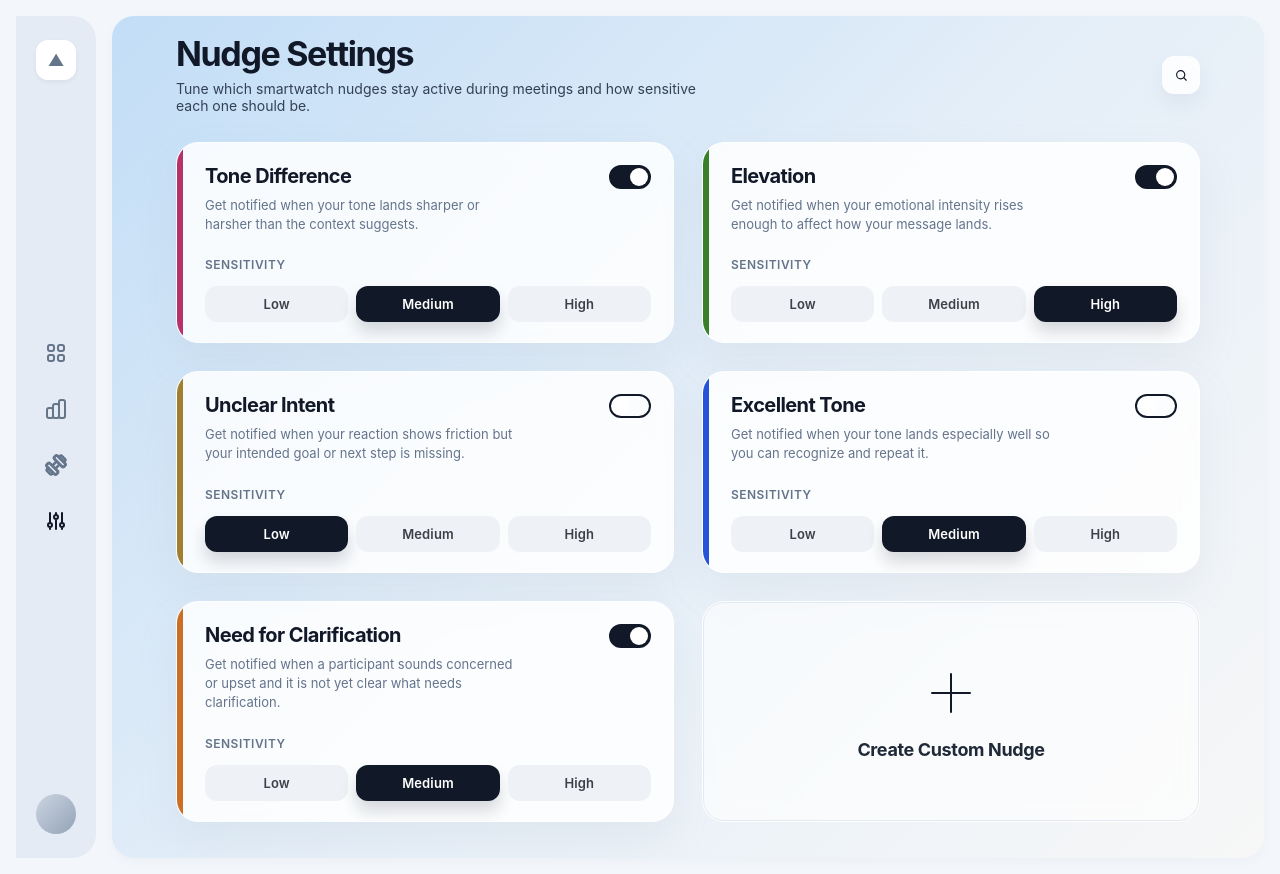
After one commit to lucaskmiyazaki/noonchi_appraisal, a Flask app: a page that uses templates/_left_sidebar.html in a window 1280 px wide. The commit adds this page. Run offline with Flask 3, Linux system fonts and the light colour scheme.

Commit message:
feat: add nudge setting screen

```diff
--- a/server.py
+++ b/server.py
@@ -424,6 +424,10 @@ def user_practice(user_name):
 @app.get("/<user_name>/analysis")
 def user_analysis(user_name):
     return render_template("analysis.html", current_user=user_name)
+
+@app.get("/<user_name>/nudges")
+def user_nudges(user_name):
+    return render_template("nudge_settings.html", current_user=user_name)
 
 @app.get("/<user_name>")
 def user_sessions(user_name):
--- a/templates/_left_sidebar.html
+++ b/templates/_left_sidebar.html
@@ -14,6 +14,9 @@
         </g>
       </svg>
     </a>
+    <a class="app-nav-icon{% if active_nav_icon == 'regulation' %} is-active{% endif %}" href="{{ nudges_nav_href or ('/' ~ (current_user|urlencode) ~ '/nudges') }}" aria-label="Open nudge settings">
+      <svg fill="none" viewBox="0 0 24 24" aria-hidden="true"><path stroke-linecap="round" stroke-linejoin="round" stroke-width="2" d="M12 6V4m0 2a2 2 0 100 4m0-4a2 2 0 110 4m-6 8a2 2 0 100-4m0 4a2 2 0 110-4m0 4v2m0-6V4m6 6v10m6-2a2 2 0 100-4m0 4a2 2 0 110-4m0 4v2m0-6V4"></path></svg>
+    </a>
   </div>
   <div class="app-nav-avatar"></div>
 </nav>
--- /dev/null
+++ b/templates/nudge_settings.html
@@ -0,0 +1,467 @@
+<!DOCTYPE html>
+<html lang="en">
+<head>
+  <meta charset="UTF-8" />
+  <meta name="viewport" content="width=device-width, initial-scale=1.0" />
+  <title>Nudge Settings</title>
+  <link rel="stylesheet" href="/static/styles.css">
+  <style>
+    :root {
+      --bg-main: #f3f6fa;
+      --panel-bg: rgba(255, 255, 255, 0.84);
+      --sidebar-bg: #e5ebf4;
+      --text-dark: #111827;
+      --text-muted: #64748b;
+      --border-soft: rgba(226, 232, 240, 0.92);
+      --chip-bg: #eef2f7;
+      --chip-active-bg: #111827;
+      --chip-active-text: #ffffff;
+      --card-radius: 22px;
+      --pink-hl: #fde0eb;
+      --yellow-hl: #fef2b6;
+      --green-hl: #bdf1aa;
+      --blue-hl: #dbeafe;
+      --orange-hl: #ffd9b3;
+      --neutral-hl: #f1f5f9;
+    }
+
+    html, body { height: 100%; margin: 0; overflow: hidden; }
+    body {
+      font-family: 'Inter', -apple-system, BlinkMacSystemFont, 'Segoe UI', Roboto, sans-serif;
+      background: var(--bg-main);
+      color: var(--text-dark);
+    }
+
+    .nudge-layout {
+      display: grid;
+      grid-template-columns: 80px minmax(0, 1fr);
+      gap: 16px;
+      height: 100vh;
+      width: 100vw;
+      padding: 16px;
+    }
+
+    .app-nav {
+      background: var(--sidebar-bg);
+      border-radius: 0 24px 24px 0;
+      display: flex;
+      flex-direction: column;
+      align-items: center;
+      padding: 24px 0;
+      z-index: 3;
+    }
+
+    .app-logo {
+      width: 40px;
+      height: 40px;
+      border-radius: 12px;
+      background: #fff;
+      color: var(--text-muted);
+      display: flex;
+      align-items: center;
+      justify-content: center;
+      box-shadow: 0 2px 5px rgba(0,0,0,0.05);
+      font-weight: 700;
+      margin-bottom: auto;
+      text-decoration: none;
+    }
+
+    .app-nav-icons { display: flex; flex-direction: column; gap: 24px; margin-bottom: auto; }
+    .app-nav-icon {
+      width: 32px;
+      height: 32px;
+      border-radius: 8px;
+      display: flex;
+      align-items: center;
+      justify-content: center;
+      color: var(--text-muted);
+      background: transparent;
+      font-size: 18px;
+      text-decoration: none;
+    }
+
+    .app-nav-icon svg { width: 24px; height: 24px; stroke: currentColor; }
+    .app-nav-icon.is-active { color: #111827; }
+    .app-nav-avatar { width: 40px; height: 40px; border-radius: 999px; background: linear-gradient(135deg, #cbd5e1, #94a3b8); }
+
+    .nudge-main {
+      min-width: 0;
+      border-radius: 22px;
+      background: linear-gradient(135deg, rgba(189, 219, 246, 0.9) 0%, rgba(228, 238, 248, 0.88) 52%, rgba(247, 247, 247, 0.96) 100%);
+      box-shadow: 0 4px 12px rgba(0,0,0,0.03);
+      overflow-y: auto;
+    }
+
+    .nudge-inner {
+      max-width: 1080px;
+      margin: 0 auto;
+      padding: 20px 28px 36px;
+    }
+
+    .nudge-header {
+      display: flex;
+      align-items: center;
+      justify-content: space-between;
+      gap: 18px;
+      margin-bottom: 28px;
+    }
+
+    .nudge-title {
+      margin: 0;
+      font-size: 34px;
+      line-height: 1.05;
+      letter-spacing: -0.04em;
+    }
+
+    .nudge-subtitle {
+      margin: 8px 0 0;
+      font-size: 14px;
+      color: #334155;
+      max-width: 520px;
+    }
+
+    .nudge-search-btn {
+      width: 38px;
+      height: 38px;
+      border: 0;
+      border-radius: 12px;
+      background: rgba(255, 255, 255, 0.88);
+      color: var(--text-dark);
+      display: inline-flex;
+      align-items: center;
+      justify-content: center;
+      box-shadow: 0 10px 20px rgba(148, 163, 184, 0.14);
+    }
+
+    .nudge-search-btn svg { width: 18px; height: 18px; stroke: currentColor; }
+
+    .nudge-grid {
+      display: grid;
+      grid-template-columns: repeat(2, minmax(0, 1fr));
+      gap: 28px;
+    }
+
+    .nudge-card {
+      min-height: 188px;
+      border-radius: var(--card-radius);
+      background: var(--panel-bg);
+      box-shadow: 0 18px 40px rgba(148, 163, 184, 0.12);
+      border: 1px solid rgba(255,255,255,0.7);
+      padding: 22px 22px 20px;
+      backdrop-filter: blur(10px);
+      position: relative;
+      overflow: hidden;
+    }
+
+    .nudge-card::before {
+      content: '';
+      position: absolute;
+      inset: 0 auto 0 0;
+      width: 6px;
+      background: var(--accent, #111827);
+      opacity: 0.96;
+    }
+
+    .nudge-card-header {
+      display: flex;
+      align-items: start;
+      justify-content: space-between;
+      gap: 12px;
+      padding-left: 6px;
+    }
+
+    .nudge-card-title {
+      margin: 0;
+      font-size: 20px;
+      line-height: 1.15;
+      letter-spacing: -0.03em;
+    }
+
+    .nudge-card-copy {
+      margin: 8px 0 0;
+      font-size: 13px;
+      color: var(--text-muted);
+      line-height: 1.45;
+      max-width: 320px;
+    }
+
+    .nudge-toggle {
+      width: 42px;
+      height: 24px;
+      border-radius: 999px;
+      border: 2px solid #111827;
+      background: #111827;
+      position: relative;
+      flex: 0 0 auto;
+      cursor: pointer;
+    }
+
+    .nudge-toggle::after {
+      content: '';
+      position: absolute;
+      top: 1px;
+      right: 1px;
+      width: 18px;
+      height: 18px;
+      border-radius: 999px;
+      background: #fff;
+    }
+
+    .nudge-toggle.is-off {
+      background: transparent;
+    }
+
+    .nudge-toggle.is-off::after {
+      right: auto;
+      left: 1px;
+    }
+
+    .nudge-card-body {
+      display: flex;
+      flex-direction: column;
+      gap: 14px;
+      margin-top: 24px;
+      padding-left: 6px;
+    }
+
+    .nudge-label {
+      font-size: 12px;
+      font-weight: 600;
+      letter-spacing: 0.04em;
+      text-transform: uppercase;
+      color: #64748b;
+    }
+
+    .nudge-levels {
+      display: grid;
+      grid-template-columns: repeat(3, minmax(0, 1fr));
+      gap: 8px;
+    }
+
+    .nudge-chip {
+      border: 0;
+      border-radius: 12px;
+      min-height: 34px;
+      background: var(--chip-bg);
+      color: #3f3f46;
+      font: inherit;
+      font-size: 13px;
+      font-weight: 600;
+      letter-spacing: 0.01em;
+      cursor: pointer;
+    }
+
+    .nudge-chip.is-active {
+      background: var(--chip-active-bg);
+      color: var(--chip-active-text);
+      box-shadow: 0 10px 16px rgba(15, 23, 42, 0.16);
+    }
+
+    .nudge-card.is-custom {
+      display: flex;
+      align-items: center;
+      justify-content: center;
+      background: rgba(255, 255, 255, 0.62);
+      box-shadow: inset 0 0 0 1px rgba(226, 232, 240, 0.94);
+    }
+
+    .nudge-card.is-custom::before {
+      display: none;
+    }
+
+    .nudge-custom-inner {
+      display: flex;
+      flex-direction: column;
+      align-items: center;
+      gap: 18px;
+      color: #1f2937;
+      text-align: center;
+    }
+
+    .nudge-custom-plus {
+      position: relative;
+      width: 56px;
+      height: 56px;
+    }
+
+    .nudge-custom-plus::before,
+    .nudge-custom-plus::after {
+      content: '';
+      position: absolute;
+      inset: 0;
+      margin: auto;
+      background: #111827;
+      border-radius: 999px;
+    }
+
+    .nudge-custom-plus::before { width: 40px; height: 2px; }
+    .nudge-custom-plus::after { width: 2px; height: 40px; }
+
+    .nudge-custom-title {
+      margin: 0;
+      font-size: 18px;
+      line-height: 1.2;
+      letter-spacing: -0.02em;
+    }
+
+    @media (max-width: 980px) {
+      .nudge-grid { grid-template-columns: 1fr; }
+    }
+
+    @media (max-width: 820px) {
+      body { overflow: auto; }
+      .nudge-layout { grid-template-columns: 1fr; height: auto; min-height: 100vh; }
+      .app-nav { display: none; }
+      .nudge-inner { padding: 24px 18px 34px; }
+      .nudge-header { align-items: start; }
+      .nudge-title { font-size: 30px; }
+    }
+  </style>
+</head>
+{% set resolved_user = current_user or '' %}
+{% set active_nav_icon = 'regulation' %}
+{% set dashboard_nav_href = '/' ~ (resolved_user|urlencode) %}
+{% set analysis_nav_href = '/' ~ (resolved_user|urlencode) ~ '/analysis' %}
+{% set nudges_nav_href = '/' ~ (resolved_user|urlencode) ~ '/nudges' %}
+<body data-current-user="{{ resolved_user }}">
+  <div class="nudge-layout">
+    {% include '_left_sidebar.html' %}
+
+    <main class="nudge-main">
+      <div class="nudge-inner">
+        <header class="nudge-header">
+          <div>
+            <h1 class="nudge-title">Nudge Settings</h1>
+            <p class="nudge-subtitle">Tune which smartwatch nudges stay active during meetings and how sensitive each one should be.</p>
+          </div>
+          <button class="nudge-search-btn" type="button" aria-label="Search nudge settings">
+            <svg fill="none" viewBox="0 0 24 24" aria-hidden="true"><path stroke-linecap="round" stroke-linejoin="round" stroke-width="2" d="M21 21l-4.35-4.35m1.85-5.15a7 7 0 11-14 0 7 7 0 0114 0z"></path></svg>
+          </button>
+        </header>
+
+        <section class="nudge-grid" aria-label="Nudge settings">
+          <article class="nudge-card" style="--accent: #b52a65; --accent-soft: var(--pink-hl);">
+            <div class="nudge-card-header">
+              <div>
+                <h2 class="nudge-card-title">Tone Difference</h2>
+                <p class="nudge-card-copy">Get notified when your tone lands sharper or harsher than the context suggests.</p>
+              </div>
+              <button class="nudge-toggle" type="button" aria-label="Toggle Tone Difference" aria-pressed="true"></button>
+            </div>
+            <div class="nudge-card-body">
+              <div class="nudge-label">Sensitivity</div>
+              <div class="nudge-levels">
+                <button class="nudge-chip" type="button">Low</button>
+                <button class="nudge-chip is-active" type="button">Medium</button>
+                <button class="nudge-chip" type="button">High</button>
+              </div>
+            </div>
+          </article>
+
+          <article class="nudge-card" style="--accent: #317b22; --accent-soft: var(--green-hl);">
+            <div class="nudge-card-header">
+              <div>
+                <h2 class="nudge-card-title">Elevation</h2>
+                <p class="nudge-card-copy">Get notified when your emotional intensity rises enough to affect how your message lands.</p>
+              </div>
+              <button class="nudge-toggle" type="button" aria-label="Toggle Elevation" aria-pressed="true"></button>
+            </div>
+            <div class="nudge-card-body">
+              <div class="nudge-label">Sensitivity</div>
+              <div class="nudge-levels">
+                <button class="nudge-chip" type="button">Low</button>
+                <button class="nudge-chip" type="button">Medium</button>
+                <button class="nudge-chip is-active" type="button">High</button>
+              </div>
+            </div>
+          </article>
+
+          <article class="nudge-card" style="--accent: #9d7b27; --accent-soft: var(--yellow-hl);">
+            <div class="nudge-card-header">
+              <div>
+                <h2 class="nudge-card-title">Unclear Intent</h2>
+                <p class="nudge-card-copy">Get notified when your reaction shows friction but your intended goal or next step is missing.</p>
+              </div>
+              <button class="nudge-toggle is-off" type="button" aria-label="Toggle Unclear Intent" aria-pressed="false"></button>
+            </div>
+            <div class="nudge-card-body">
+              <div class="nudge-label">Sensitivity</div>
+              <div class="nudge-levels">
+                <button class="nudge-chip is-active" type="button">Low</button>
+                <button class="nudge-chip" type="button">Medium</button>
+                <button class="nudge-chip" type="button">High</button>
+              </div>
+            </div>
+          </article>
+
+          <article class="nudge-card" style="--accent: #1d4ed8; --accent-soft: var(--blue-hl);">
+            <div class="nudge-card-header">
+              <div>
+                <h2 class="nudge-card-title">Excellent Tone</h2>
+                <p class="nudge-card-copy">Get notified when your tone lands especially well so you can recognize and repeat it.</p>
+              </div>
+              <button class="nudge-toggle is-off" type="button" aria-label="Toggle Excellent Tone" aria-pressed="false"></button>
+            </div>
+            <div class="nudge-card-body">
+              <div class="nudge-label">Sensitivity</div>
+              <div class="nudge-levels">
+                <button class="nudge-chip" type="button">Low</button>
+                <button class="nudge-chip is-active" type="button">Medium</button>
+                <button class="nudge-chip" type="button">High</button>
+              </div>
+            </div>
+          </article>
+
+          <article class="nudge-card" style="--accent: #c86a1d; --accent-soft: var(--orange-hl);">
+            <div class="nudge-card-header">
+              <div>
+                <h2 class="nudge-card-title">Need for Clarification</h2>
+                <p class="nudge-card-copy">Get notified when a participant sounds concerned or upset and it is not yet clear what needs clarification.</p>
+              </div>
+              <button class="nudge-toggle" type="button" aria-label="Toggle Need for Clarification" aria-pressed="true"></button>
+            </div>
+            <div class="nudge-card-body">
+              <div class="nudge-label">Sensitivity</div>
+              <div class="nudge-levels">
+                <button class="nudge-chip" type="button">Low</button>
+                <button class="nudge-chip is-active" type="button">Medium</button>
+                <button class="nudge-chip" type="button">High</button>
+              </div>
+            </div>
+          </article>
+
+          <article class="nudge-card is-custom" aria-hidden="true">
+            <div class="nudge-custom-inner">
+              <div class="nudge-custom-plus"></div>
+              <h2 class="nudge-custom-title">Create Custom Nudge</h2>
+            </div>
+          </article>
+        </section>
+      </div>
+    </main>
+  </div>
+  <script>
+    const toggleButtons = Array.from(document.querySelectorAll('.nudge-toggle'));
+    const sensitivityGroups = Array.from(document.querySelectorAll('.nudge-levels'));
+
+    toggleButtons.forEach((button) => {
+      button.addEventListener('click', () => {
+        const nextPressed = button.getAttribute('aria-pressed') !== 'true';
+        button.setAttribute('aria-pressed', String(nextPressed));
+        button.classList.toggle('is-off', !nextPressed);
+      });
+    });
+
+    sensitivityGroups.forEach((group) => {
+      const chips = Array.from(group.querySelectorAll('.nudge-chip'));
+      chips.forEach((chip) => {
+        chip.addEventListener('click', () => {
+          chips.forEach((candidate) => {
+            candidate.classList.toggle('is-active', candidate === chip);
+          });
+        });
+      });
+    });
+  </script>
+</body>
+</html>
```
Also changed, not shown: templates/dashboard.html (+21 -13 lines).
